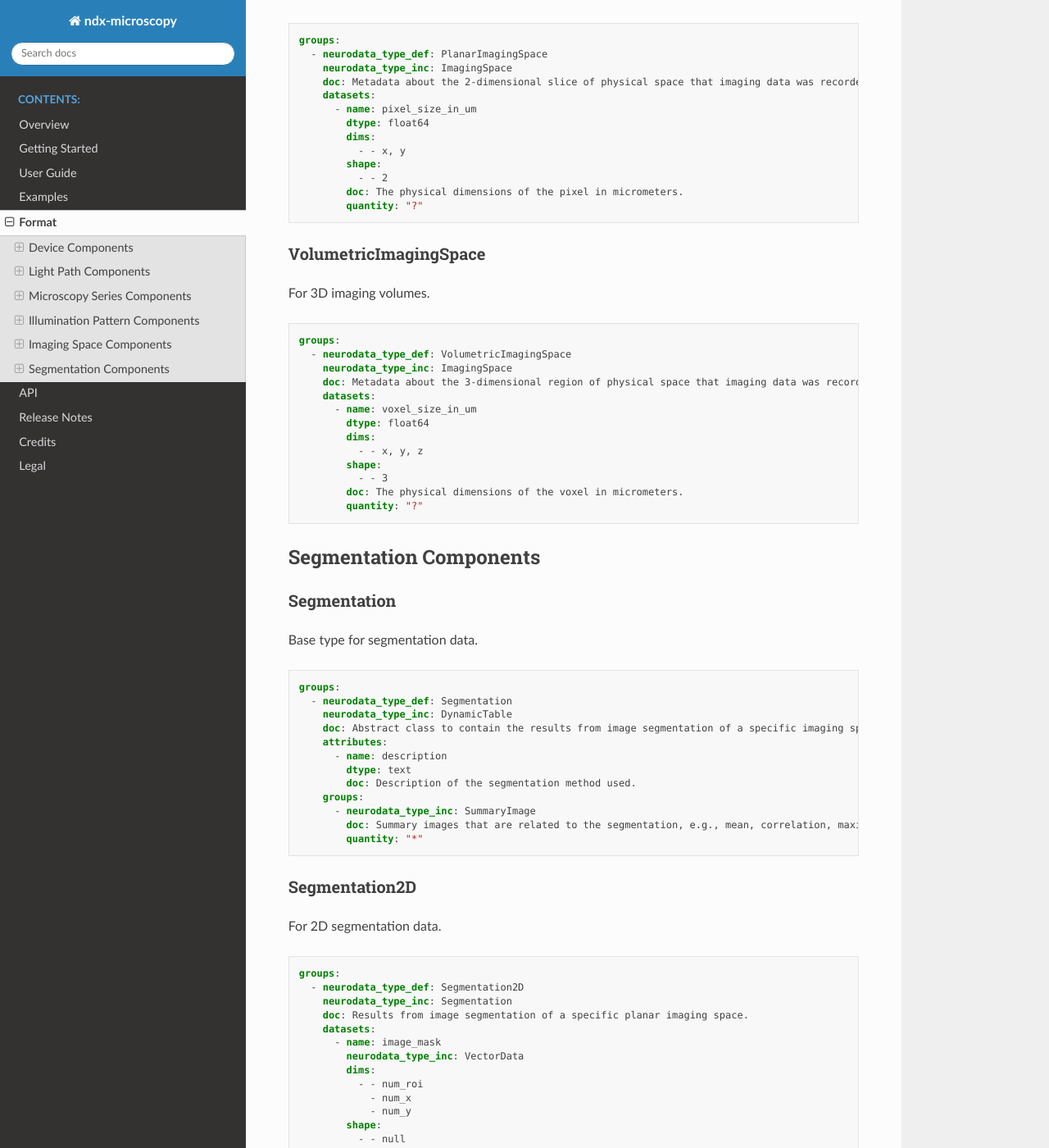
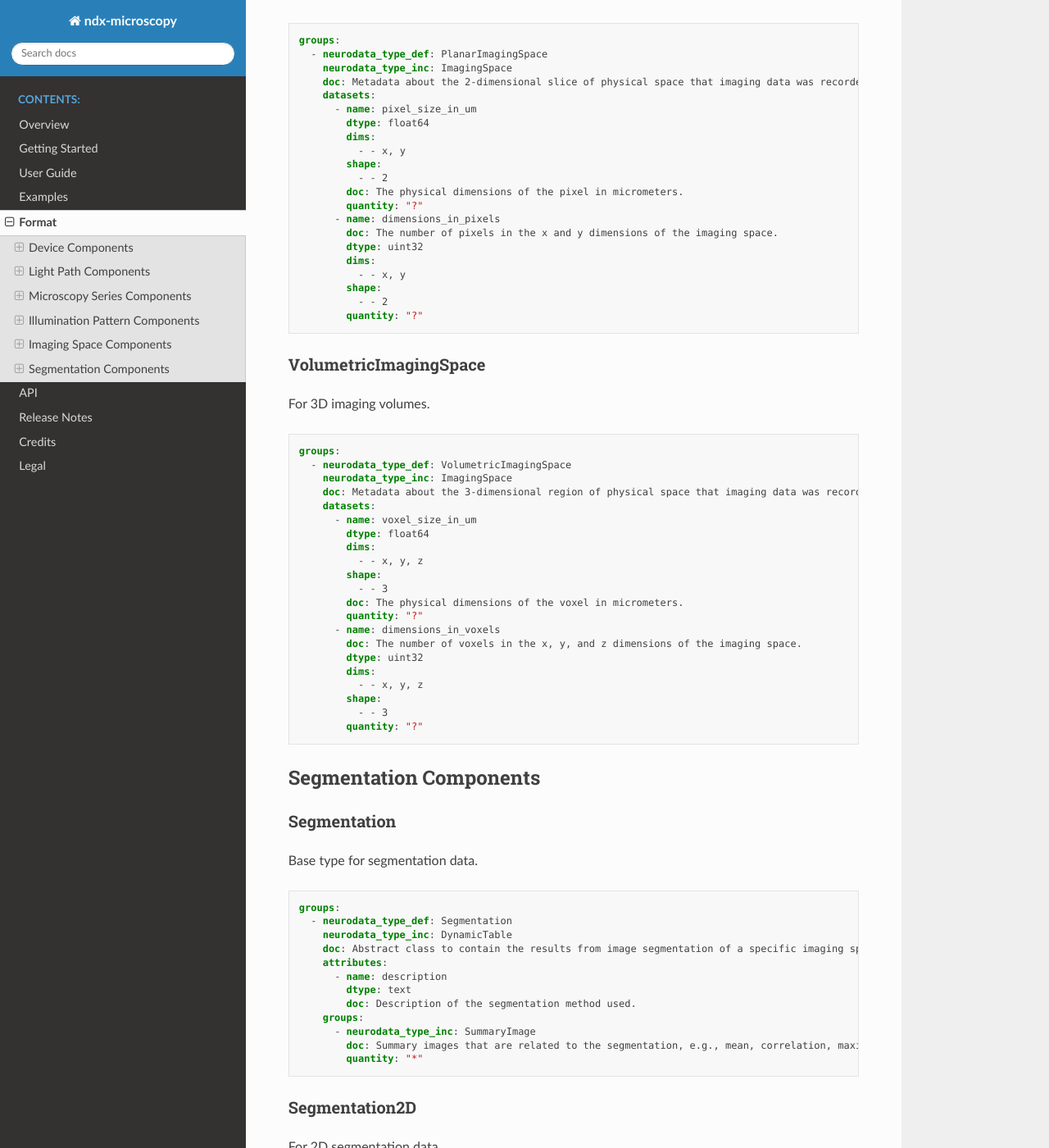
Before and after one commit to catalystneuro/ndx-microscopy, a Sphinx documentation site: the page built from docs/source/format.rst, in a window 1280 px wide and 1400 px high, scrolled down 6533 px. Shown: the whole window at 82% size. Built offline with Sphinx 7.4.7 and the Read the Docs theme 3.1.0, drawn with Linux system fonts in a browser that asks for light colours.

Commit message:
update docs

```diff
--- a/docs/source/format.rst
+++ b/docs/source/format.rst
@@ -364,6 +364,14 @@ For 2D imaging planes.
               - - 2
             doc: The physical dimensions of the pixel in micrometers.
             quantity: "?"
+          - name: dimensions_in_pixels
+            doc: The number of pixels in the x and y dimensions of the imaging space.
+            dtype: uint32
+            dims:
+              - - x, y
+            shape:
+              - - 2
+            quantity: "?"
 
 VolumetricImagingSpace
 ^^^^^^^^^^^^^^^^^^^
@@ -383,6 +391,14 @@ For 3D imaging volumes.
             shape:
               - - 3
             doc: The physical dimensions of the voxel in micrometers.
+            quantity: "?"
+          - name: dimensions_in_voxels
+            doc: The number of voxels in the x, y, and z dimensions of the imaging space.
+            dtype: uint32
+            dims:
+              - - x, y, z
+            shape:
+              - - 3
             quantity: "?"
 
 Segmentation Components
--- a/docs/source/getting_started.rst
+++ b/docs/source/getting_started.rst
@@ -174,6 +174,7 @@ Here's a minimal example showing how to create a basic microscopy dataset:
         name='cortex_plane',
         description='Layer 2/3 of visual cortex',
         pixel_size_in_um=[1.0, 1.0],
+        dimensions_in_pixels=[512, 512],
         origin_coordinates=[-1.2, -0.6, -2.0],
         illumination_pattern=line_scan  # Include the illumination pattern
     )
--- a/docs/source/user_guide.rst
+++ b/docs/source/user_guide.rst
@@ -129,6 +129,7 @@ Imaging spaces define the physical region being imaged:
            name='cortex_plane',
            description='Layer 2/3 of visual cortex',
            pixel_size_in_um=[1.0, 1.0],        # x, y spacing
+           dimensions_in_pixels=[512, 512],    # width, height in pixels
            origin_coordinates=[-1.2, -0.6, -2.0], # relative to bregma
            location='Visual cortex',
            reference_frame='bregma',
@@ -154,6 +155,7 @@ Imaging spaces define the physical region being imaged:
            name='cortex_volume',
            description='Visual cortex volume',
            voxel_size_in_um=[1.0, 1.0, 2.0],   # x, y, z spacing
+           dimensions_in_voxels=[512, 512, 100], # width, height, depth in voxels
            origin_coordinates=[-1.2, -0.6, -2.0],
            location='Visual cortex',
            reference_frame='bregma',
@@ -195,6 +197,7 @@ Basic workflow for 2D imaging:
         name='cortex_plane',
         description='Layer 2/3 of visual cortex',
         pixel_size_in_um=[1.0, 1.0],        # x, y spacing
+        dimensions_in_pixels=[512, 512],    # width, height in pixels
         origin_coordinates=[-1.2, -0.6, -2.0], # relative to bregma
         location='Visual cortex',
         reference_frame='bregma',
@@ -247,6 +250,7 @@ Workflow for one-photon widefield imaging:
         name='hippo_plane',
         description='CA1 region of hippocampus',
         pixel_size_in_um=[1.0, 1.0],
+        dimensions_in_pixels=[512, 512],  # width, height in pixels
         origin_coordinates=[-1.8, 2.0, 1.2],
         location='Hippocampus, CA1 region',
         reference_frame='bregma',
@@ -300,6 +304,7 @@ Workflow for volumetric imaging with targeted scanning:
         name='cortex_volume',
         description='Visual cortex volume',
         voxel_size_in_um=[1.0, 1.0, 2.0],   # x, y, z spacing
+        dimensions_in_voxels=[512, 512, 100], # width, height, depth in voxels
         origin_coordinates=[-1.2, -0.6, -2.0],
         location='Visual cortex',
         reference_frame='bregma',
```
Also changed, not shown: docs/source/examples.rst (+23 -19 lines).
